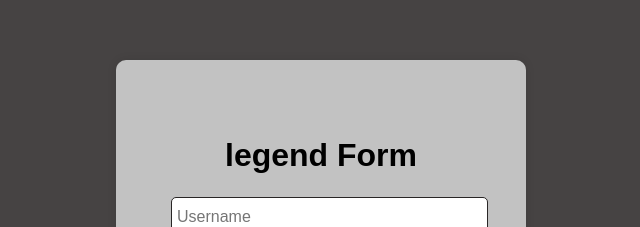
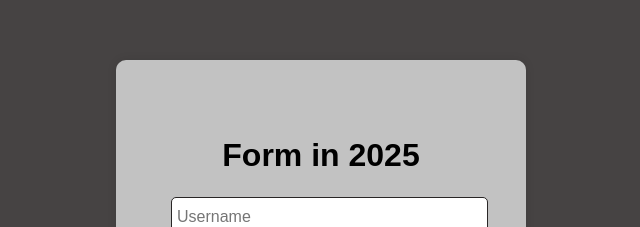
Before and after one commit to sumit07singh007/Form2025, a plain HTML site: page index.html in a window 1280 px wide. Shown: the part 189-416 px from the top of the page, without its empty margins (319-959 px from the left). Drawn offline with Linux system fonts and the light colour scheme.

Commit message:
Update index.html

```diff
--- a/index.html
+++ b/index.html
@@ -63,7 +63,7 @@
 </head>
 <body>
     <div class="container">
-        <h1>legend Form</h1>
+        <h1>Form in 2025</h1>
         <input type="text" id="username" placeholder="Username">
         <input type="password" id="password" placeholder="Password">
         <button class="btn" id="submitBtn">Submit</button>
```
